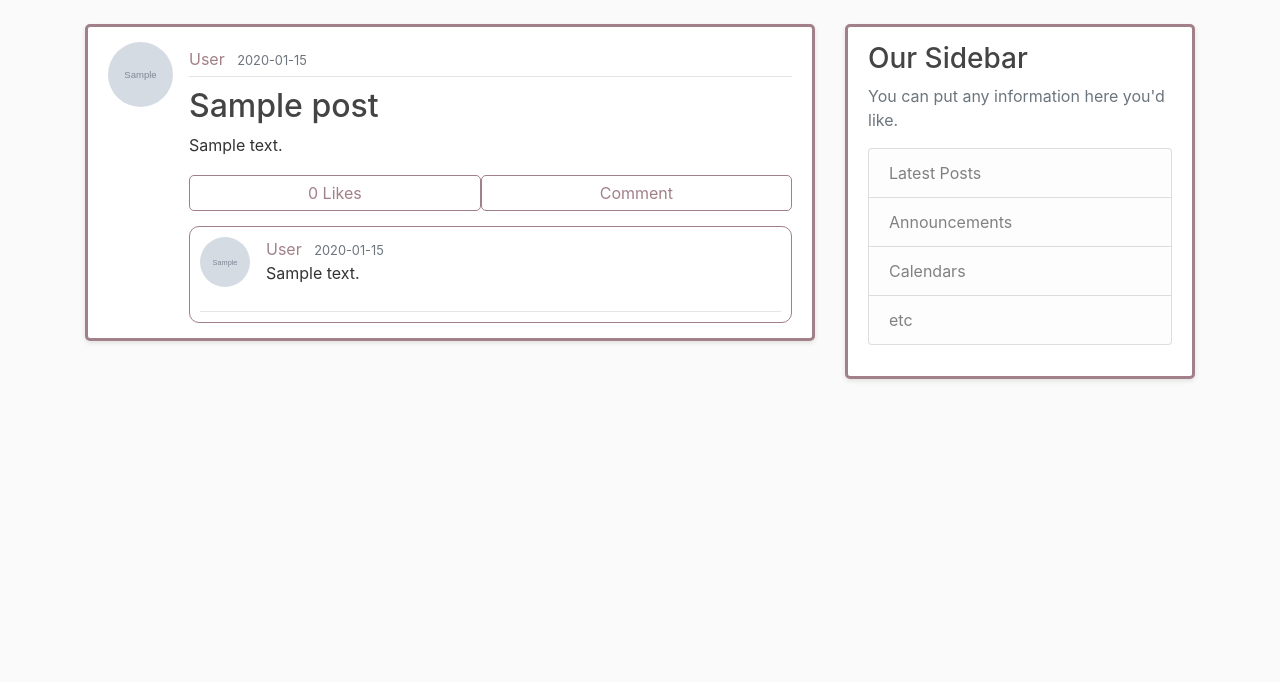
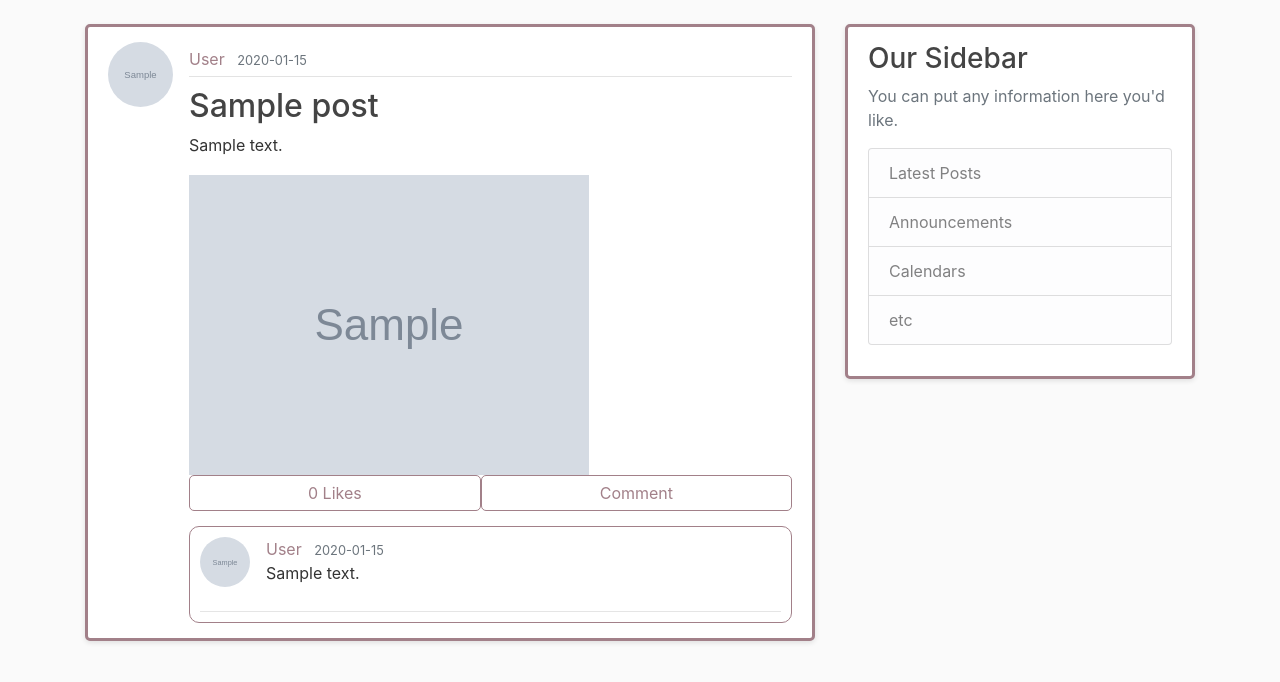
Before and after one commit to ceecedy/flask_blogpose, a Flask app: template blogpose/templates/feeds.html in a window 1280 px wide. Shown: the part 56-738 px from the top of the page. Run offline with Flask 3, Linux system fonts and the light colour scheme; a user stored in the database is signed in; tables that the repository leaves empty hold one stand-in row (values such as "Sample post"); the template is opened without the code that fills it: most values are stand-ins (such as "Sample title", 1, 10 or a date in 2020); grey boxes marked "Sample" are stand-in pictures; parts of the project's set-up code (start-up, migrations or seed data) failed here and were passed over; some libraries are stand-ins or nearby versions.

Commit message:
added display images together with the post

```diff
--- a/blogpose/templates/feeds.html
+++ b/blogpose/templates/feeds.html
@@ -12,6 +12,15 @@
                 </div>
                 <h2><a class="article-title" href="{{ url_for('posts.post', post_id=post.id) }}">{{ post.title }}</a></h2>
                     <p class="article-content">{{ post.content }}</p>
+
+                <!-- Display Images -->
+                {% if post.images %}
+                    <div class="image-container">
+                        {% for image_filename in post.images %}
+                            <img class="post-image" src="{{ url_for('static', filename='images_upload/' + image_filename) }}" alt="Post Image">
+                        {% endfor %}
+                    </div>
+                {% endif %}
 
                 <!-- Clickable comment and like  field -->
                 <div class="comment-options">
```
